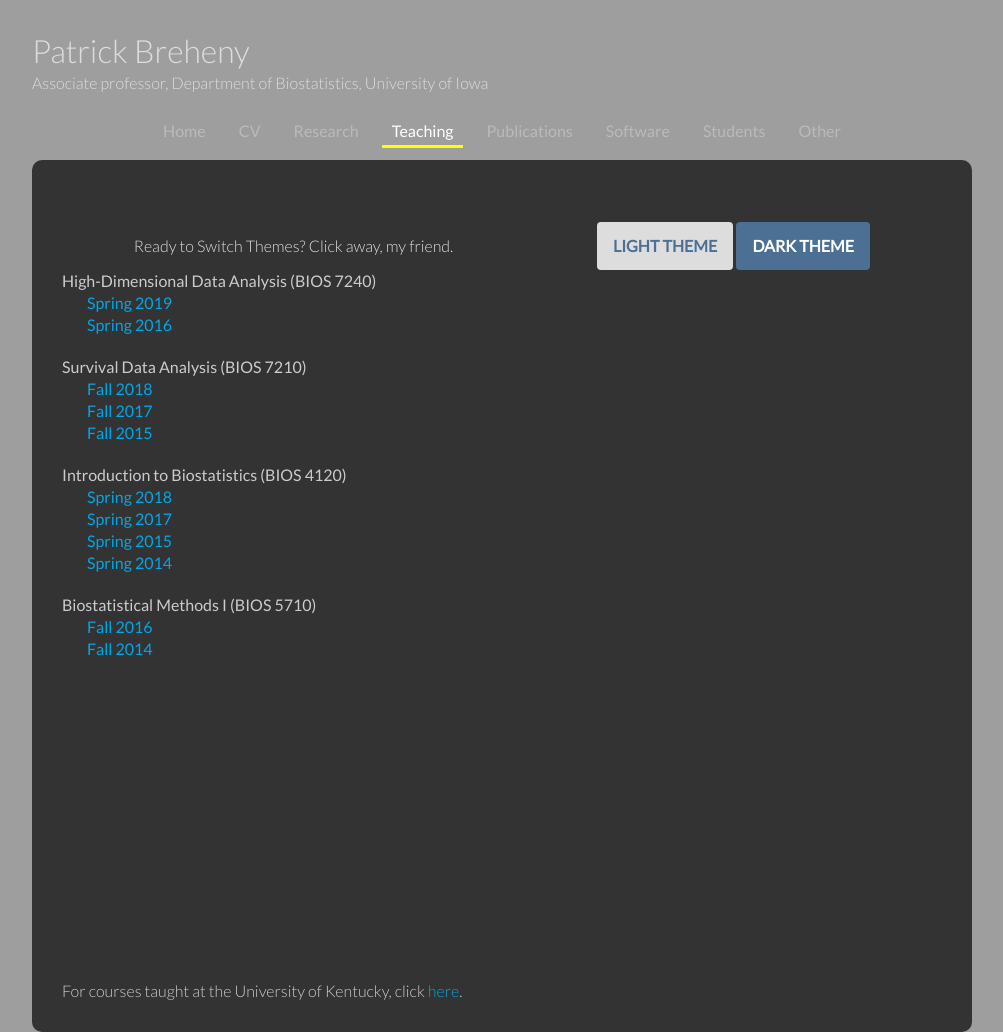
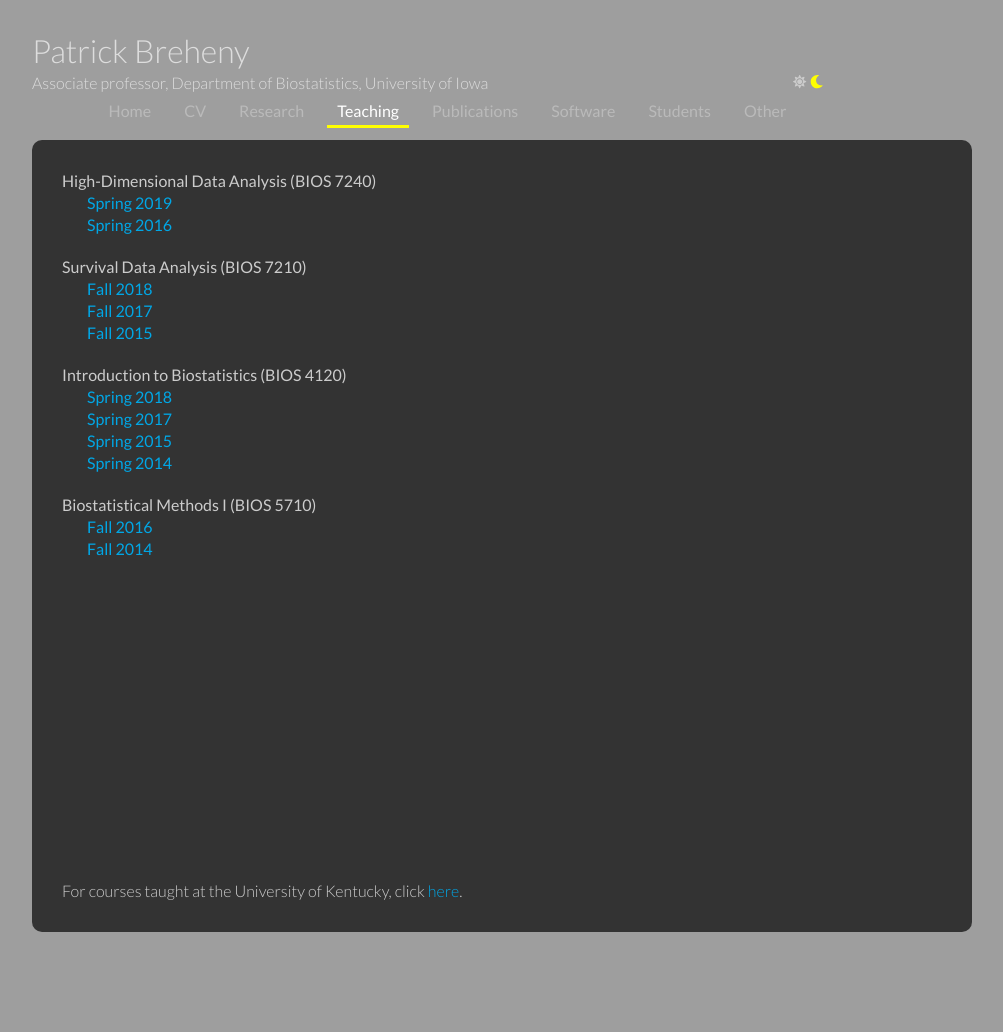
Before and after one commit to pbreheny/web, a Jekyll site: the page built from teaching.html, in a window 1280 px wide, cut to the strip 0-1032 px from the top of the page. Shown: the whole strip, without its empty margins (138-1141 px from the left). Built offline with Jekyll 4.4.1, drawn with Linux system fonts in a browser that asks for light colours; nearby versions of some CDN libraries; after the commit the page ends 932 px from its top, so only the background shows below that; grey boxes are pictures that could not be loaded.

Commit message:
theme switcher working; need to develop light theme (CSS)

```diff
--- a/_includes/head.html
+++ b/_includes/head.html
@@ -12,4 +12,5 @@
   <link rel="shortcut icon" HREF="img/iowa.ico">
   <!-- <script src="https://use.fontawesome.com/d88c7af778.js"></script> -->
   <script defer src="https://use.fontawesome.com/releases/v5.6.3/js/all.js" integrity="sha384-EIHISlAOj4zgYieurP0SdoiBYfGJKkgWedPHH4jCzpCXLmzVsw1ouK59MuUtP4a1" crossorigin="anonymous"></script>
+
 </head>
--- a/_includes/header.html
+++ b/_includes/header.html
@@ -1,11 +1,19 @@
 <div class="container">
   <header>
+    <div id="left-header">
       <div id="pagetitle">
         <a href="index.html">
           <h1> Patrick Breheny </h1>
           <h2> Associate professor, Department of Biostatistics, University of Iowa </h2>
         </a>
       </div>
+      <div id="switcher">
+        <div class="buttonContainer">
+          <button class="button theme1"><i class="fas fa-sun" aria-hidden="true"></i></button>
+          <button class="button theme2"><i class="fas fa-moon" aria-hidden="true"></i></button>
+        </div>
+      </div>
+    </div>
     <div id="logo">
       <img class="center" src="img/logo-yellow.png" width="109" height="100">
     </div>
--- a/_includes/main.css
+++ b/_includes/main.css
@@ -5,6 +5,8 @@
   outline:none;
   font-family: Lato, sans-serif;
   font-weight: 300;
+  transition: all .3s;
+  box-sizing: border-box;
 }
 b, strong {
   font-weight: 400;
@@ -28,14 +30,10 @@ a:hover {
 .button {
   display: inline-block;
   color: #ccc;
-  -webkit-transition: color 0.3s ease-out;
-  transition: color 0.3s ease-out;
 }
 button {
   color: #ccc;
   background: #333;
-  -webkit-transition: color 0.3s ease-out;
-  transition: color 0.3s ease-out;
 }
 .button:hover, button:hover {
   color: #008dff;
@@ -121,8 +119,41 @@ header {
   width: 75%;
   vertical-align: top;
 }
+#left-header {
+  display: inline-block;
+  width: calc(100% - 109px);
+  vertical-align: top;
+}
 #logo {
   float: right;
+}
+#switcher {
+  float:right;
+  margin: 60px 40px;
+}
+#switcher button {
+  background: transparent;
+}
+button.theme1 {
+  color: #ccc;
+}
+button.theme1:hover {
+  color: yellow;
+}
+button.theme2 {
+  color: yellow;
+}
+button.theme2:hover {
+  color: yellow;
+}
+.light button.theme1 {
+  color: yellow;
+}
+.light button.theme2 {
+  color: #ccc;
+}
+.light button.theme2:hover {
+  color: yellow;
 }
 
 /*=== Main ===*/
@@ -140,6 +171,7 @@ main {
 }
 .container {
   max-width: 940px;
+  min-width: 840px;
   margin-left: auto;
   margin-right: auto;
 }
@@ -309,16 +341,9 @@ svg-icon svg {
 
 /*=== Switcher ===*/
 
-* {
-  transition: all .3s;
-}
-
-body.light {
-  font-family: 'Open Sans', sans-serif;
-  font-weight: 300;
-  margin: 0;
-  padding: 0;
-  background-color: #ccc;
+.light main {
+  background: #ccc;
+  color: #333;
 }
 
 .light a {
@@ -335,29 +360,6 @@ body.light {
 .dark .header {
   background-color: #555;
 }
-.header .topNav__links {
-  display: flex;
-  justify-content: space-between;
-  align-items: center;
-  flex-wrap: wrap;
-}
-.header .topNav__links__link {
-  list-style: none;
-  margin: 0 1em;
-  font-weight: 400;
-}
-.header .topNav__links__link:hover {
-  border-bottom: 1px solid #666;
-  border-top: 1px solid #666;
-}
-
-.switcher {
-  display: flex;
-  justify-content: space-around;
-  align-items: center;
-  margin-top: 2em;
-  flex-wrap: wrap;
-}
 .content {
   display: flex;
   justify-content: space-between;
@@ -370,9 +372,6 @@ body.light {
 .dark .content {
   border-color: #444;
 }
-.teal .content {
-  opacity: 0;
-}
 .content h3 {
   margin-top: -5px;
 }
@@ -380,33 +379,3 @@ body.light {
   flex: 1 1 40%;
   margin: 0 3em 2em;
 }
-
-.floatedImage {
-  float: left;
-  margin: 0 1.5em 1.5em 0;
-}
-
-.button {
-  background-color: #4B7094;
-  color: white;
-  border: 0;
-  padding: 1em;
-  border-radius: 4px;
-  font-weight: 800;
-  text-transform: uppercase;
-  font-size: 1em;
-  height: 3em;
-  line-height: 1em;
-}
-.button:hover {
-  cursor: pointer;
-  background-color: #333;
-}
-.button.theme1 {
-  background-color: #ddd;
-  color: #4B7094;
-}
-.button.theme1:hover {
-  background-color: #eee;
-  color: #666;
-}
--- a/_layouts/default.html
+++ b/_layouts/default.html
@@ -11,15 +11,7 @@
     <div class="container">
     <main>
 
-    <div class="switcher">
-      <h2>Ready to Switch Themes? Click away, my friend.</h2>
-      <div class="buttonContainer">
-        <button class="button theme1">Light Theme</button>
-        <button class="button theme2">Dark Theme</button>
-      </div>
-    </div>
-
-    {{ content }}
+      {{ content }}
 
     </main>
     </div>
--- a/js/switcher.js
+++ b/js/switcher.js
@@ -8,6 +8,21 @@ var body = document.querySelector("body"),
     body.className = "";
   }
 
-document.querySelector(".theme1").addEventListener("click", goLight, false); // Tells the first button to run the goLight function when clicked
+// Execute goLight function if button 1 is clicked
+document.querySelector(".theme1").addEventListener("click", goLight, false);
 
-document.querySelector(".theme2").addEventListener("click", goDark, false); // Tells the second button to run the goDark function when clicked
+// Execute goDark function if button 2 is clicked
+document.querySelector(".theme2").addEventListener("click", goDark, false);
+
+function myToggle() {
+  // Get the checkbox
+  var checkBox = document.getElementById("cssSwitch");
+  checkBox.addEventListener("checked", goLight, false);
+
+  // If the checkbox is checked, display the output text
+  if (checkBox.checked == true){
+    goLight();
+  } else {
+    goDark();
+  }
+}
```
Lines whose indentation alone changed are shown as unchanged.
